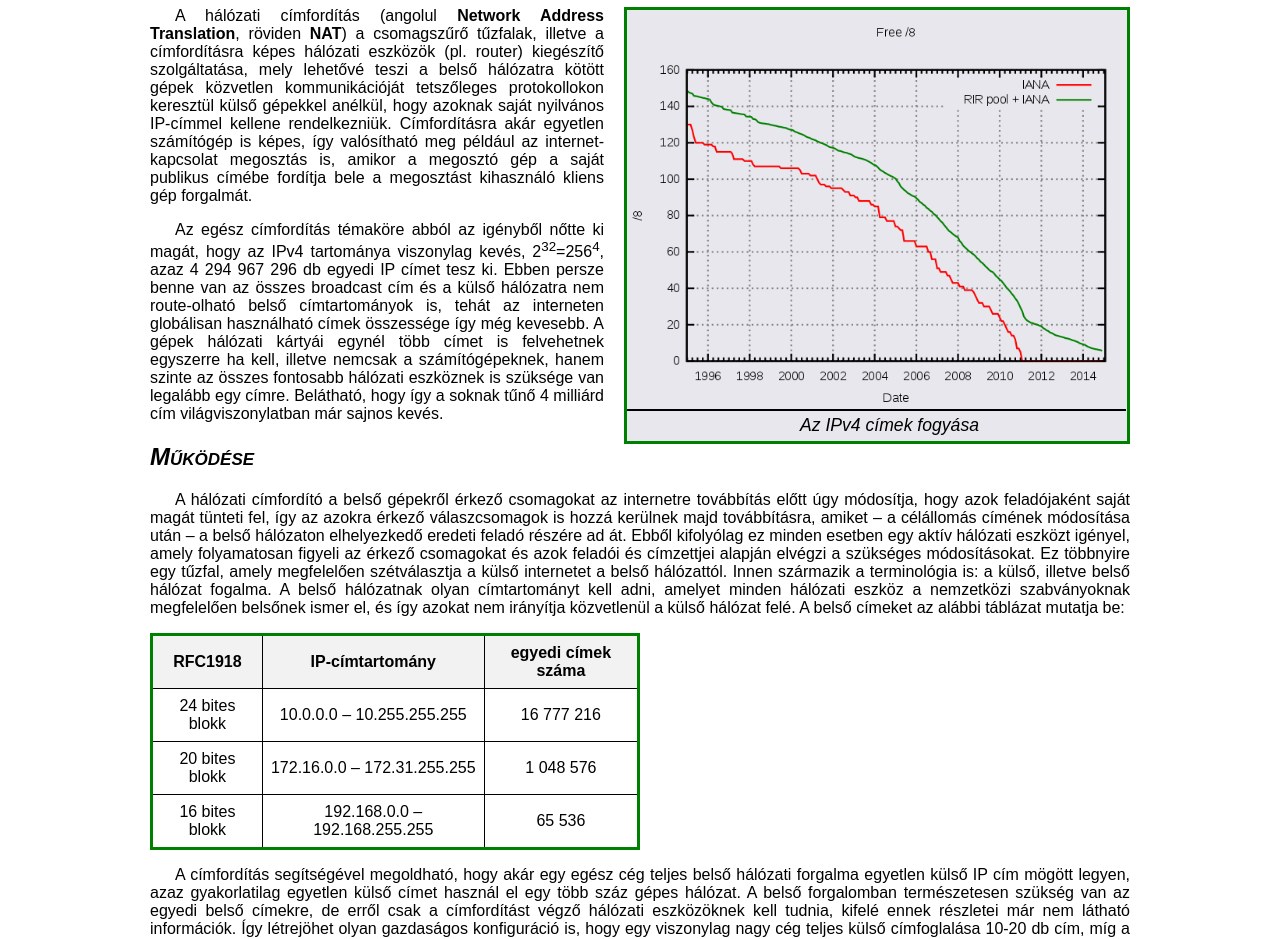
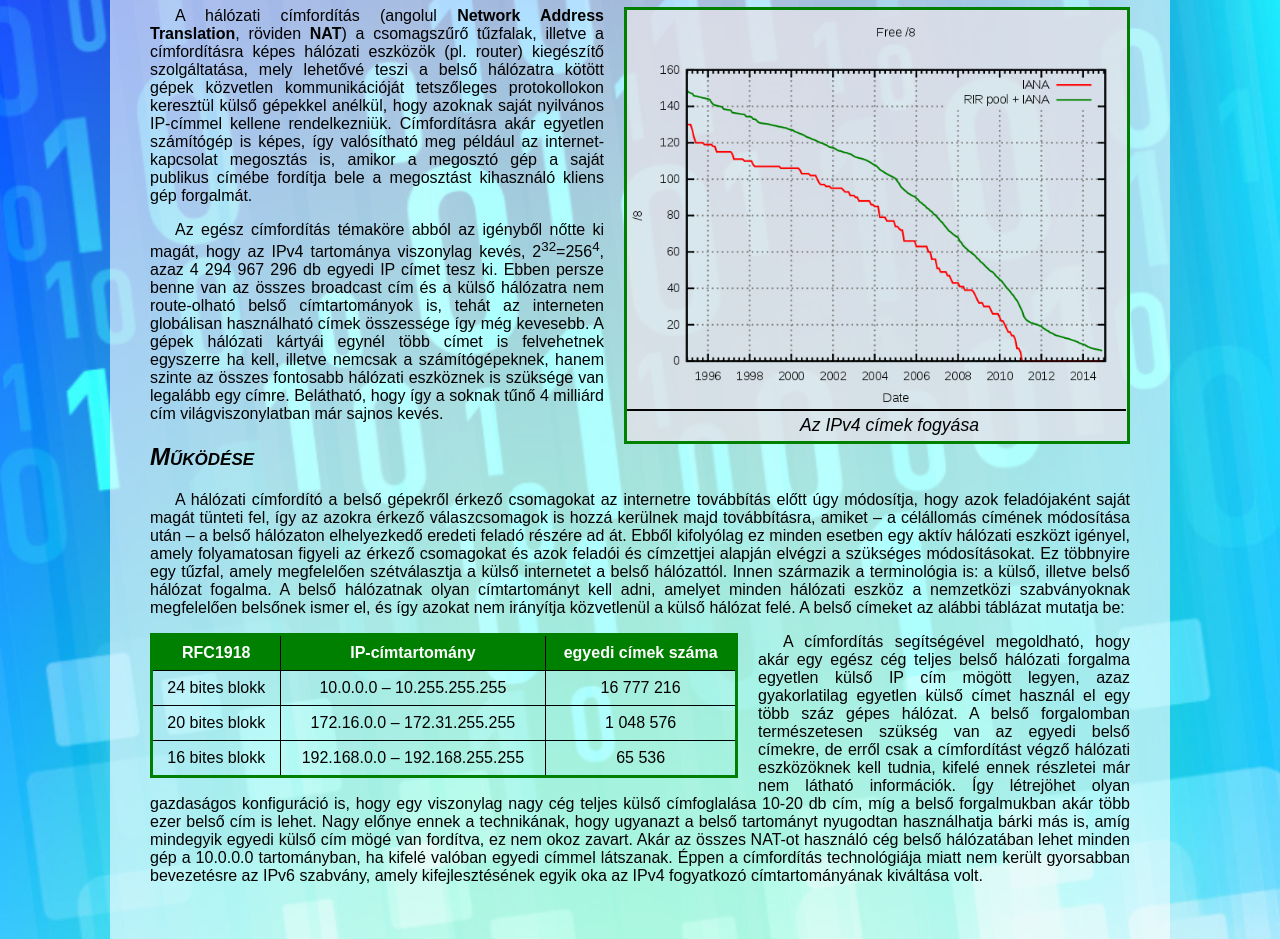
Before and after one commit to Daved19424/halozat_cim, a plain HTML site: page index.html in a window 1280 px wide. Shown: the part 133-1072 px from the top of the page. Drawn offline with Linux system fonts and the light colour scheme.

Commit message:
14-16 feladat

```diff
--- a/styles.css
+++ b/styles.css
@@ -4,6 +4,9 @@ body {
   background-position-x: center;
   background-position-y: center;
   background-attachment: fixed;
+  background-image: url(hatter.jpg);
+  background-repeat: no-repeat;
+  background-size: cover;
 }
 
 #content {
@@ -58,18 +61,30 @@ a:visited {
   color: blue;
 }
 table {
-  width: 50%;
+  width: 60%;
   border-collapse: collapse;
+  float: left;
+  margin-right: 20px;
+  margin-bottom: 10px;
 }
 th, td {
   border: 1px solid black;
   padding: 8px;
   text-align: center;
+
+}
+tr th{
+  color: white;
 }
 th {
-  background-color: #f2f2f2;
+  background-color: green;
+
 }
 p{
   text-align: justify;
   text-indent: 25px;
 }
+a,a:active, a:hover{
+  text-decoration: none;
+  color: yellow;
+}
```
